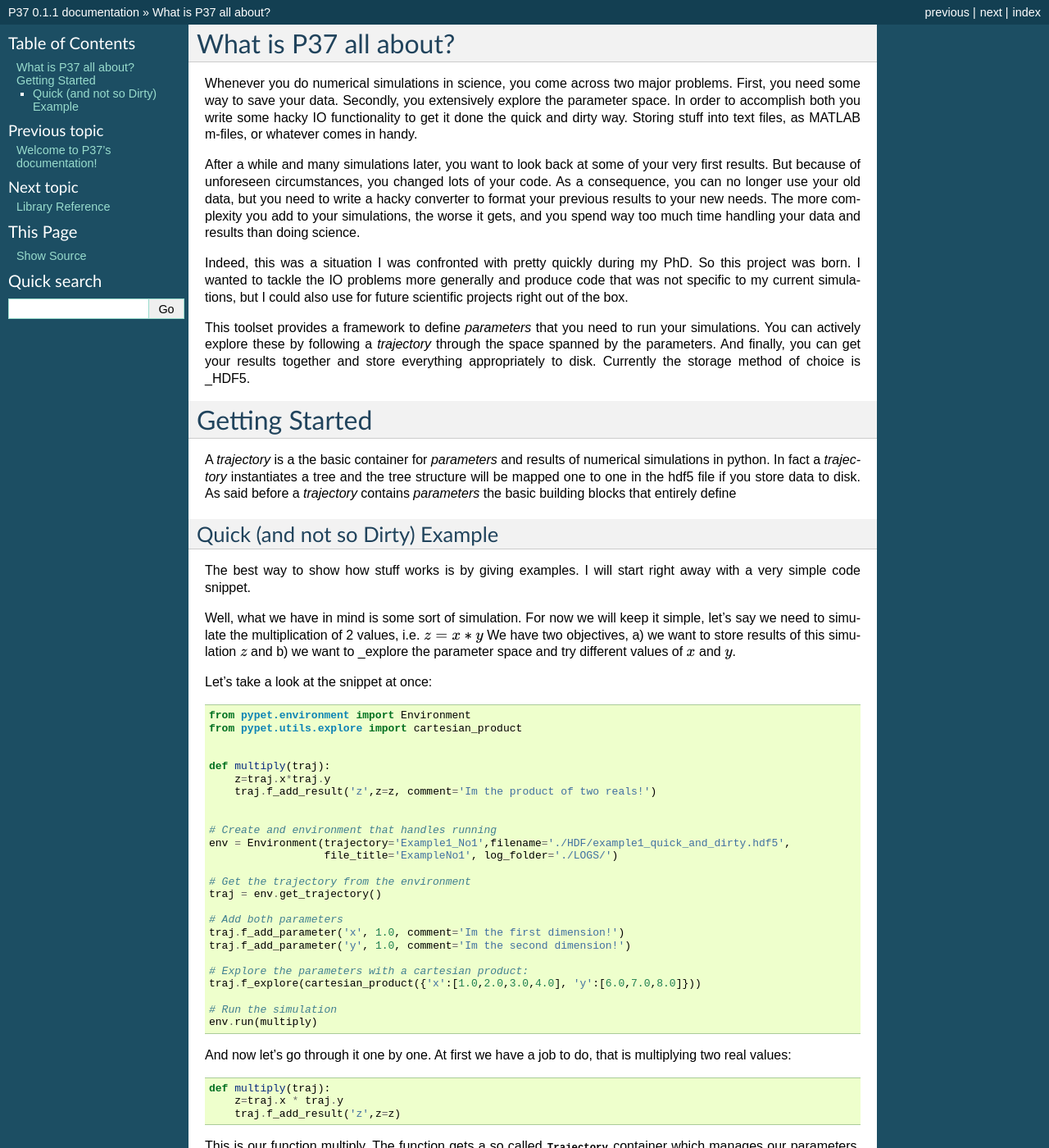
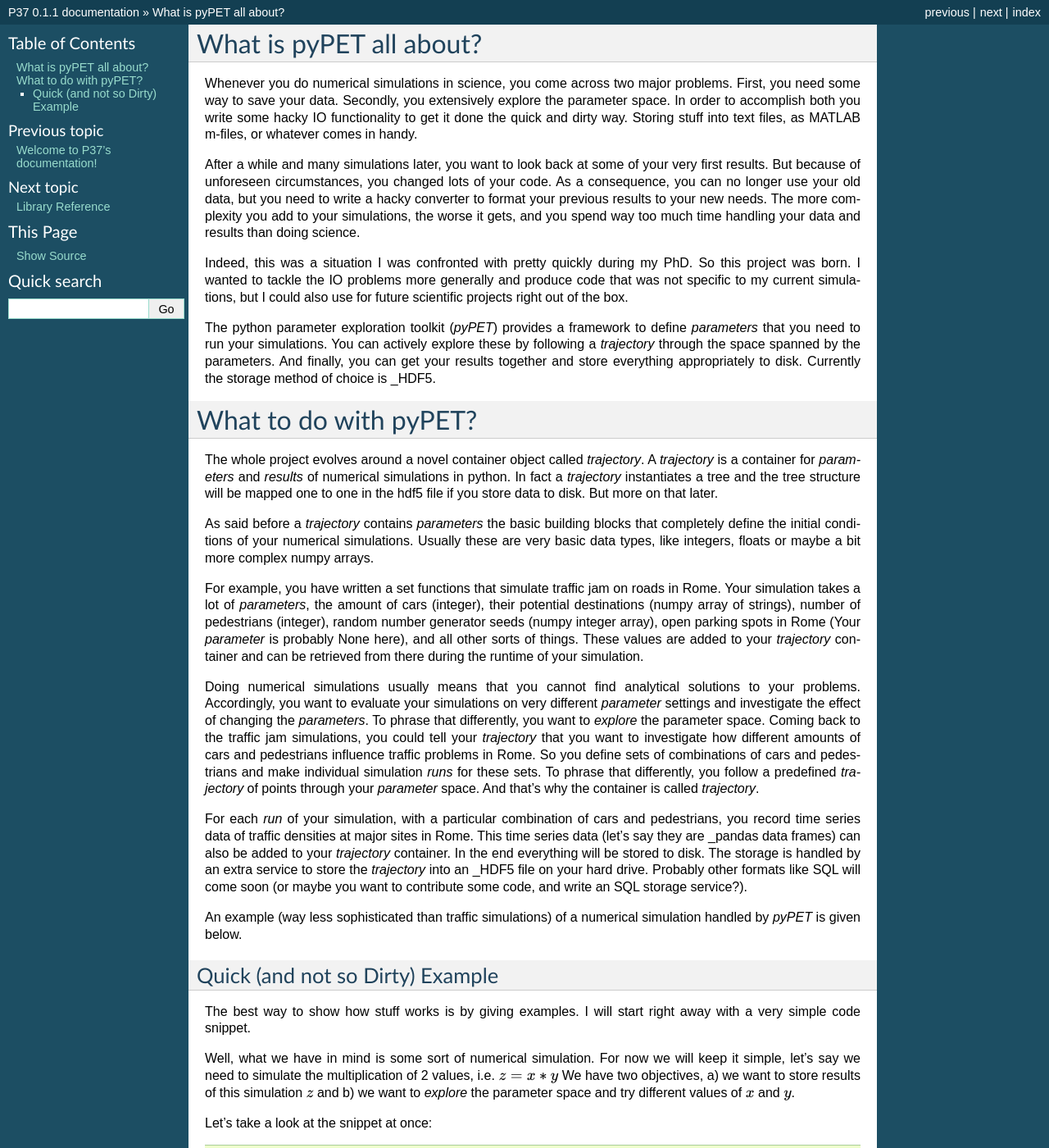
Before and after one commit to SmokinCaterpillar/pypet, a Sphinx documentation site: the page built from doc/source/introduction.rst, in a window 1280 px wide and 1400 px high. Shown: the whole window at 82% size. Built offline with Sphinx 7.4.7, drawn with Linux system fonts in a browser that asks for light colours; some of the changed text lies outside the part shown.

Commit message:
more documentation

```diff
--- /dev/null
+++ b/CHANGES.txt
@@ -0,0 +1 @@
+Not yet, young padawan!
--- a/doc/source/introduction.rst
+++ b/doc/source/introduction.rst
@@ -1,5 +1,5 @@
 ================================
-What is P37 all about?
+What is pyPET all about?
 ================================
 
 Whenever you do numerical simulations in science, you come across two major problems.
@@ -20,7 +20,8 @@
 that was not specific to my current simulations, but I could also use for future scientific
 projects right out of the box.
 
-This toolset provides a framework to define *parameters* that you need to run your simulations.
+The python parameter exploration toolkit (*pyPET*) provides a framework to define *parameters* that
+you need to run your simulations.
 You can actively explore these by following a *trajectory* through the space spanned
 by the parameters.
 And finally, you can get your results together and store everything appropriately to disk.
@@ -30,15 +31,54 @@
 
 
 ==============================
-Getting Started
+What to do with pyPET?
 ==============================
 
-
-A *trajectory* is a the basic container for *parameters* and results of numerical simulations
+The whole project evolves around a novel container object called *trajectory*.
+A *trajectory* is a container for *parameters* and *results* of numerical simulations
 in python. In fact a *trajectory* instantiates a tree and the
 tree structure will be mapped one to one in the hdf5 file if you store data to disk.
+But more on that later.
+
 As said before a *trajectory* contains *parameters* the basic building blocks that
-entirely define
+completely define the initial conditions of your numerical simulations. Usually these are
+very basic data types, like integers, floats or maybe a bit more complex numpy arrays.
+
+For example, you have written a set functions that simulate traffic
+jam on roads in Rome. Your simulation takes a lot of *parameters*, the amount of
+cars (integer), their potential destinations (numpy array of strings),
+number of pedestrians (integer),
+random number generator seeds (numpy integer array), open parking spots in Rome
+(Your *parameter* is probably None here), and all other sorts of things.
+These values are added to your *trajectory* container and can be retrieved from there
+during the runtime of your simulation.
+
+Doing numerical simulations usually means that you cannot find analytical solutions to your
+problems. Accordingly, you want to evaluate your simulations on very different *parameter* settings
+and investigate the effect of changing the *parameters*. To phrase that differently, you want to
+*explore* the parameter space. Coming back to the traffic jam simulations, you could tell your
+*trajectory* that you want to investigate how different amounts of cars and pedestrians
+influence traffic problems in Rome. So you define sets of combinations of cars and pedestrians
+and make individual simulation *runs* for these sets. To phrase that differently, you follow a predefined
+*trajectory* of points through your *parameter* space.
+And that's why the container is called *trajectory*.
+
+For each *run* of your simulation, with a particular combination of cars and pedestrians, you
+record time series data of traffic densities at major sites in Rome. This time series data
+(let's say they are _pandas data frames) can also be added to your *trajectory* container.
+In the end everything will be stored to disk. The storage is handled by an
+extra service to store the *trajectory* into an
+_HDF5 file on your hard drive. Probably other formats like SQL will come soon (or maybe you
+want to contribute some code, and write an SQL storage service?).
+
+An example (way less sophisticated than traffic simulations)
+of a numerical simulation handled by *pyPET* is given below.
+
+
+.. HDF5: http://www.hdfgroup.org/HDF5/
+
+.. pandas: http://pandas.pydata.org/
+
 
 
 --------------------------------
@@ -48,10 +88,10 @@
 The best way to show how stuff works is by giving examples. I will start right away with a
 very simple code snippet.
 
-Well, what we have in mind is some sort of simulation. For now we will keep it simple,
+Well, what we have in mind is some sort of numerical simulation. For now we will keep it simple,
 let's say we need to simulate the multiplication of 2 values, i.e. :math:`z=x*y`
 We have two objectives, a) we want to store results of this simulation :math:`z` and
-b) we want to _explore the parameter space and try different values of :math:`x` and :math:`y`.
+b) we want to *explore* the parameter space and try different values of :math:`x` and :math:`y`.
 
 Let's take a look at the snippet at once:
 
@@ -67,7 +107,7 @@
 
 
     # Create and environment that handles running
-    env = Environment(trajectory='Example1_No1',filename='./HDF/example1_quick_and_dirty.hdf5',
+    env = Environment(trajectory='Example1_No1',filename='./HDF/example_01.hdf5'',
                       file_title='ExampleNo1', log_folder='./LOGS/')
 
     # Get the trajectory from the environment
@@ -96,7 +136,8 @@
 
 This is our function multiply. The function gets a so called :class:`~pypet.trajectory.Trajectory`
 container which manages our parameters. We can access the parameters simply by natural naming,
-as seen above via `traj.x` and `traj.y`. The result `z` is simply added as a result to the `traj` object.
+as seen above via `traj.x` and `traj.y`. The result `z` is simply added as a result object to the
+`traj` container.
 
 After the definition of the job that we want to simulate, we create an environment which
 will run the simulation.
@@ -132,7 +173,7 @@
 Well, calculating :math:`1.0*1.0` is quite boring, we want to figure out more products, that is
 the results of the cartesian product set :math:`\{1.0,2.0,3.0,4.0\} \times \{6.0,7.0,8.0\}`.
 Therefore we use :func:`~pypet.trajectory.Trajectory.explore` in combination with the builder function
-:func:`~pypet.utils.explore.cartesian_product`.
+:func:`~pypet.utils.explore.cartesian_product` that yields the cartesian product of both parameters.
 
 Finally, we need to tell the environment to run our job `multiply`
 
```
Also changed, not shown: README.md (+7 -8 lines), setup.py (added, +19 -0 lines), 4 other files.
